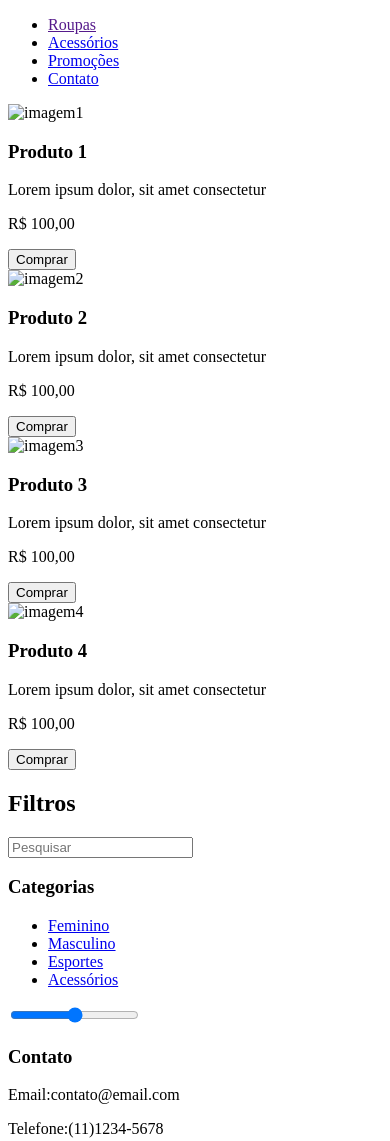
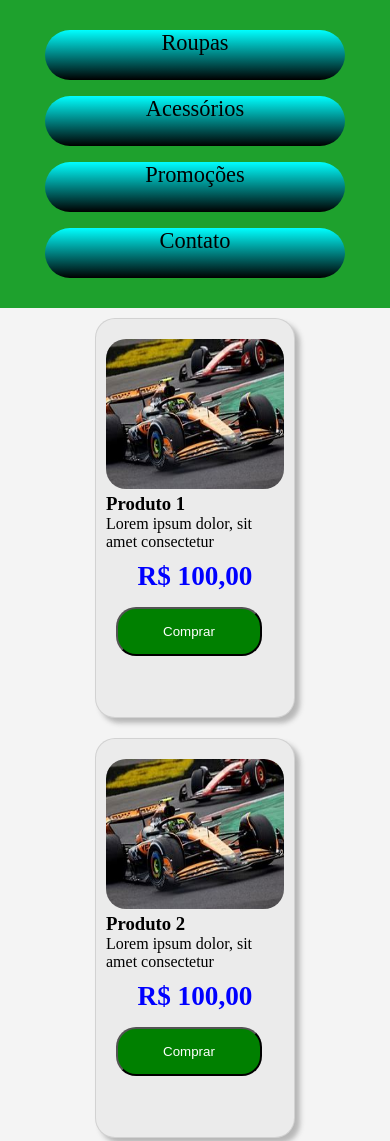
Before and after one commit to pedr0xl77/ProjetoB, a plain HTML site: page index.html in a window 390 px wide. Shown: the top 1141 px of the page. Drawn offline with Linux system fonts and the light colour scheme.

Commit message:
finalizando a estilização do projeto

```diff
--- a/index.html
+++ b/index.html
@@ -26,7 +26,7 @@
 
 			<main>
 				<article class="produto">
-					<img  src="" alt="imagem1">
+					<img  src="./src/assets/imagem1.jfif" alt="imagem1">
 					<h3>Produto 1</h3>
 					 <p>Lorem ipsum dolor, sit amet consectetur</p>
 					  <p class="preco">R$ 100,00</p>
@@ -34,7 +34,7 @@
 				</article>
 
                 <article class="produto">
-					<img  src="" alt="imagem2">
+					<img  src="./src/assets/imagem1.jfif" alt="imagem2">
 					<h3>Produto 2</h3>
 					 <p>Lorem ipsum dolor, sit amet consectetur</p>
 					  <p class="preco">R$ 100,00</p>
@@ -42,7 +42,7 @@
 				</article>
 
                 <article class="produto">
-					<img  src="" alt="imagem3">
+					<img  src="./src/assets/imagem1.jfif" alt="imagem3">
 					<h3>Produto 3</h3>
 					 <p>Lorem ipsum dolor, sit amet consectetur</p>
 					  <p class="preco">R$ 100,00</p>
@@ -50,7 +50,7 @@
 				</article>
 
                 <article class="produto">
-					<img  src="" alt="imagem4">
+					<img  src="./src/assets/imagem1.jfif" alt="imagem4">
 					<h3>Produto 4</h3>
 					 <p>Lorem ipsum dolor, sit amet consectetur</p>
 					  <p class="preco">R$ 100,00</p>
--- a/src/css/estilo.css
+++ b/src/css/estilo.css
@@ -0,0 +1,162 @@
+/*Reset Básico*/
+* {
+    margin: 0;
+    padding: 0;
+    box-sizing: border-box;
+}
+body {
+    background: #f4f4f4;
+}
+#container {
+    display: flex;
+    flex-direction: column;
+    min-height: 100vh;
+}
+header {
+    background: #1EA12D;
+    color: #fff;
+    padding: 20px;
+    display: flex;
+    justify-content: space-around; /*centralizar, se auto-ajusta*/
+}
+header nav ul{
+    list-style: none;
+    padding: 0;
+    margin: 10px;
+    display: flex;
+    gap: 10px;
+}
+header nav ul li a{
+    color: #ffff;
+    text-decoration:none;
+    font-size: 1.4rem;
+}
+header nav a:hover{
+    color:#fff;
+    border-radius: 20px;
+    text-decoration: underline 5px greenyellow;
+}
+#conteudo{
+    display: grid;
+    grid-template-columns: 1fr 200px;
+}
+main {
+    display: flex;
+    /*PERMITE QUE OS ITEMS FLEXIVEIS QUEBREM DE LINHA SE NÃO HOUVER ESPAÇO NA MESMA LINHA */
+    flex-wrap: wrap;
+    justify-content: center;
+}
+.produto {
+    width: 200px;
+    height: 400px;
+    margin: 10px;
+    padding: 10px;
+    border: 1px solid #cccc;
+    border-radius: 20px;
+    background: #ebebeb;
+    box-shadow: 5px 5px 5px #a7a7a7cc;
+}
+.produto img{
+    width: 100%;
+    height: 150px;
+    margin-top: 10px;
+    border-radius: 20px;
+}
+.preco{
+    font-weight: 700;
+    margin-top: 10px;
+    text-align: center;
+    color: blue;
+    font-size: 1.7rem;
+}
+button{
+    background: green;
+    margin-top: 15px;
+    margin-left: 10px;
+    padding: 15px 45px;
+    border-radius: 20px;
+    color: #ffff;
+}
+button:hover{
+    background-image: linear-gradient(green, black)
+}
+
+@media(max-width:768px){
+
+    header nav ul{
+        display: flex;
+        flex-direction: column;
+        gap:1rem;
+        align-items: center;
+
+    }
+    header nav ul li{
+        width: 300px;
+        height: 50px;
+        text-align: center;
+        border-radius: 40px;
+        font-size: 1.3rem;
+        background-image: linear-gradient(aqua,black);
+    }
+    header nav ul li a{
+        display: flex;
+        justify-content: center;
+        align-items: center;
+        color:#000;
+    }
+    header nav ul li a:hover{
+        text-decoration: none;
+    }
+    #conteudo{
+        grid-template-columns: 1fr;
+    }
+    aside{
+        display: none;
+    }
+
+    .footer-content{
+        display: flex;
+        text-align: center;
+        flex-direction: column;
+        max-width: 100%;
+        margin:  0 auto;
+    }
+}
+
+aside{
+    width: 220px;
+    padding: 10px;
+    background: #f8f8f8;
+}
+
+footer{
+    background: #1EA12D;
+    color:#000;
+    padding: 20px 0;
+    margin-top:  auto;
+}
+
+.footer-content{
+    display: flex;
+    justify-content: space-around;
+    max-width: 100%;
+    margin-top: 0 auto;
+}
+
+.footer-content h3{
+    margin-bottom: 30px;
+}
+
+.footer-content ul{
+    list-style: none;
+}
+
+.footer-content li{
+    margin-bottom: 5px;
+}
+
+.footer-content a{
+    color:#000;
+    text-decoration: none;
+    cursor: pointer;
+}
```
Also changed, not shown: src/assets/imagem1.jfif (added).
